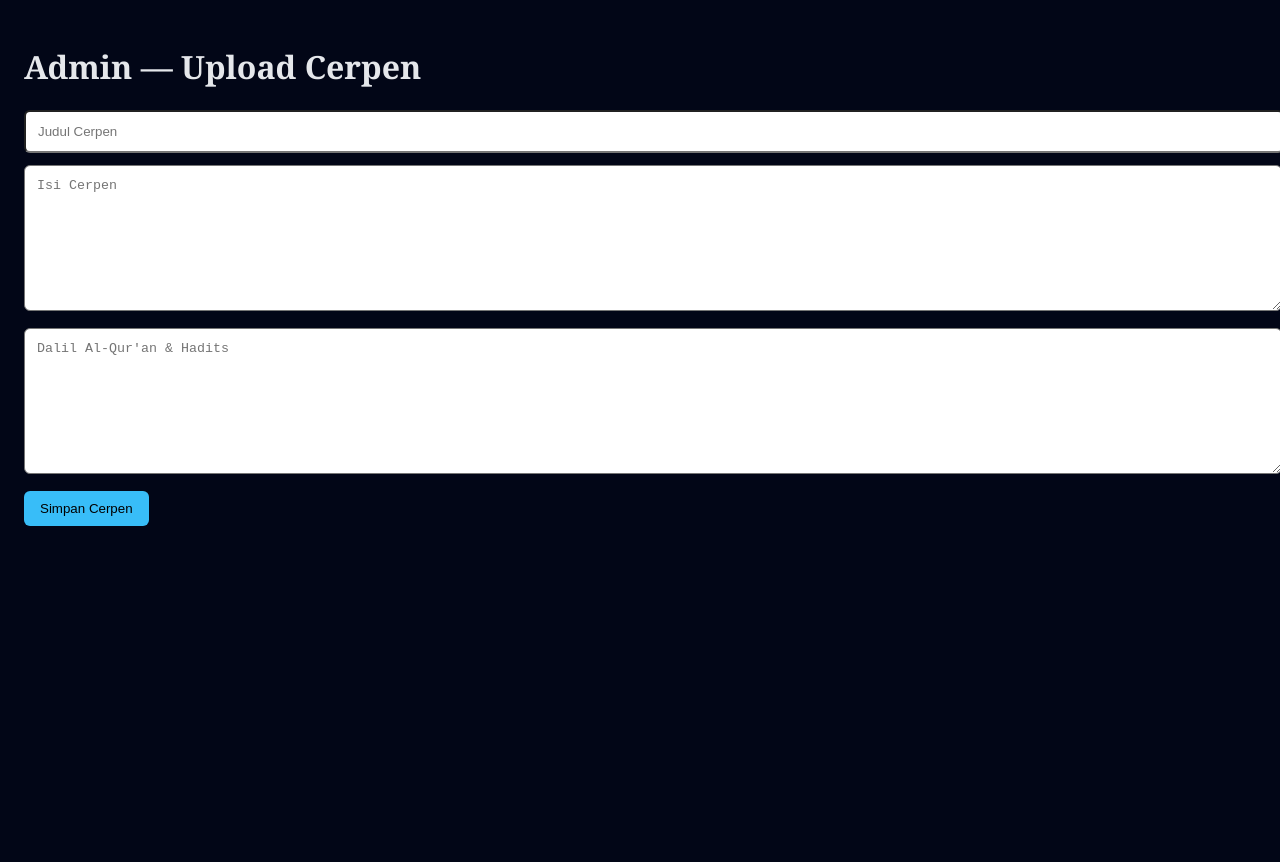
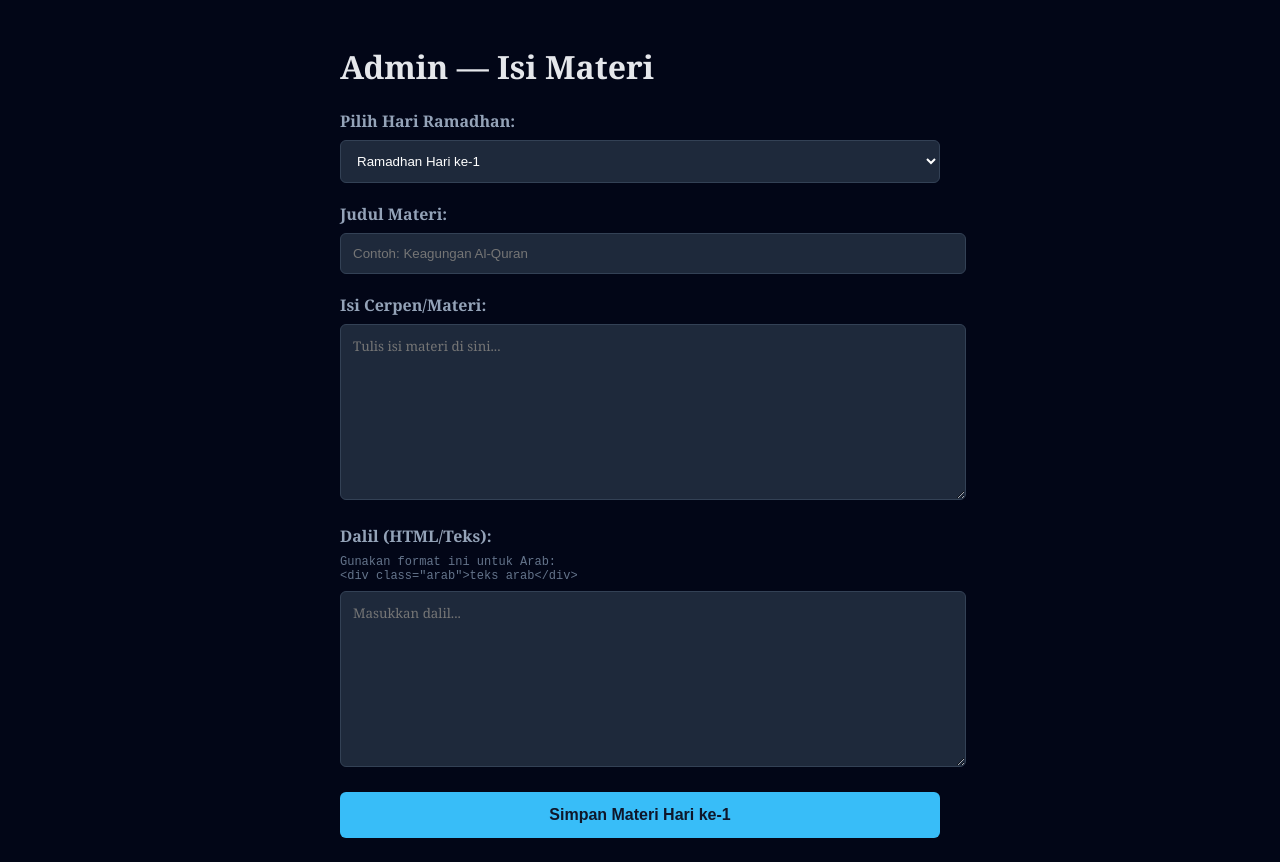
Before and after one commit to lucky74/Ramadhan_Book, a React (Vite) app: page /admin in a window 1280 px wide. Built offline with nearby package versions, Linux system fonts and the light colour scheme; a web font is replaced by a local one.

Commit message:
Update UI to 30-day grid and enhance Admin editor

```diff
--- a/src/data/storage.ts
+++ b/src/data/storage.ts
@@ -1,5 +1,5 @@
 export interface Cerpen {
-  id: string;
+  id: string; // Akan berisi angka "1" sampai "30"
   title: string;
   content: string;
   dalil: string;
@@ -12,6 +12,22 @@ export function getCerpen(): Cerpen[] {
   return data ? JSON.parse(data) : [];
 }
 
-export function saveCerpen(data: Cerpen[]) {
+export function getCerpenById(id: string): Cerpen | undefined {
+  const data = getCerpen();
+  return data.find((c) => c.id === id);
+}
+
+export function saveCerpen(newItem: Cerpen) {
+  const data = getCerpen();
+  const index = data.findIndex((c) => c.id === newItem.id);
+
+  if (index >= 0) {
+    // Update existing
+    data[index] = newItem;
+  } else {
+    // Add new
+    data.push(newItem);
+  }
+
   localStorage.setItem(STORAGE_KEY, JSON.stringify(data));
 }
--- a/src/pages/Admin.tsx
+++ b/src/pages/Admin.tsx
@@ -1,54 +1,99 @@
-import { useState } from "react";
-import { getCerpen, saveCerpen } from "../data/storage";
+import { useState, useEffect } from "react";
+import { getCerpenById, saveCerpen } from "../data/storage";
 
 export default function Admin() {
+  const [day, setDay] = useState("1");
   const [title, setTitle] = useState("");
   const [content, setContent] = useState("");
   const [dalil, setDalil] = useState("");
 
+  // Load data ketika hari dipilih
+  useEffect(() => {
+    const existing = getCerpenById(day);
+    if (existing) {
+      setTitle(existing.title);
+      setContent(existing.content);
+      setDalil(existing.dalil);
+    } else {
+      setTitle("");
+      setContent("");
+      setDalil("");
+    }
+  }, [day]);
+
   function simpan() {
-    const data = getCerpen();
-    data.push({
-      id: Date.now().toString(),
+    if (!title || !content) {
+      alert("Judul dan Isi wajib diisi");
+      return;
+    }
+
+    saveCerpen({
+      id: day,
       title,
       content,
       dalil
     });
-    saveCerpen(data);
-    alert("Cerpen berhasil disimpan (abadi)");
-    setTitle("");
-    setContent("");
-    setDalil("");
+    alert(`Berhasil menyimpan materi untuk Ramadhan hari ke-${day}`);
   }
+
+  const days = Array.from({ length: 30 }, (_, i) => i + 1);
 
   return (
     <div style={styles.container}>
-      <h1>Admin — Upload Cerpen</h1>
+      <div style={{ maxWidth: 600, margin: '0 auto' }}>
+        <h1>Admin — Isi Materi</h1>
 
+        <div style={styles.formGroup}>
+          <label style={styles.label}>Pilih Hari Ramadhan:</label>
+          <select
+            style={styles.select}
+            value={day}
+            onChange={(e) => setDay(e.target.value)}
+          >
+            {days.map(d => (
+              <option key={d} value={d}>Ramadhan Hari ke-{d}</option>
+            ))}
+          </select>
+        </div>
+
+        <div style={styles.formGroup}>
+          <label style={styles.label}>Judul Materi:</label>
           <input
             style={styles.input}
-        placeholder="Judul Cerpen"
+            placeholder="Contoh: Keagungan Al-Quran"
             value={title}
             onChange={e => setTitle(e.target.value)}
           />
+        </div>
 
+        <div style={styles.formGroup}>
+          <label style={styles.label}>Isi Cerpen/Materi:</label>
           <textarea
             style={styles.textarea}
-        placeholder="Isi Cerpen"
+            placeholder="Tulis isi materi di sini..."
             value={content}
             onChange={e => setContent(e.target.value)}
           />
+        </div>
 
+        <div style={styles.formGroup}>
+          <label style={styles.label}>Dalil (HTML/Teks):</label>
+          <div style={styles.hint}>
+            Gunakan format ini untuk Arab: <br/>
+            <code>&lt;div class="arab"&gt;teks arab&lt;/div&gt;</code>
+          </div>
           <textarea
             style={styles.textarea}
-        placeholder="Dalil Al-Qur'an & Hadits"
+            placeholder="Masukkan dalil..."
             value={dalil}
             onChange={e => setDalil(e.target.value)}
           />
+        </div>
 
         <button style={styles.button} onClick={simpan}>
-        Simpan Cerpen
+          Simpan Materi Hari ke-{day}
         </button>
+      </div>
     </div>
   );
 }
@@ -60,24 +105,56 @@ const styles = {
     color: "#e5e7eb",
     minHeight: "100vh"
   } as React.CSSProperties,
+  formGroup: {
+    marginBottom: 20
+  } as React.CSSProperties,
+  label: {
+    display: 'block',
+    marginBottom: 8,
+    color: '#94a3b8',
+    fontWeight: 'bold'
+  } as React.CSSProperties,
+  select: {
+    width: "100%",
+    padding: 12,
+    borderRadius: 6,
+    background: '#1e293b',
+    color: 'white',
+    border: '1px solid #334155'
+  } as React.CSSProperties,
   input: {
     width: "100%",
     padding: 12,
-    marginBottom: 12,
-    borderRadius: 6
+    borderRadius: 6,
+    background: '#1e293b',
+    color: 'white',
+    border: '1px solid #334155'
   } as React.CSSProperties,
   textarea: {
     width: "100%",
     padding: 12,
-    marginBottom: 12,
-    minHeight: 120,
-    borderRadius: 6
+    minHeight: 150,
+    borderRadius: 6,
+    background: '#1e293b',
+    color: 'white',
+    border: '1px solid #334155',
+    fontFamily: 'inherit'
+  } as React.CSSProperties,
+  hint: {
+    fontSize: 12,
+    color: '#64748b',
+    marginBottom: 8,
+    fontFamily: 'monospace'
   } as React.CSSProperties,
   button: {
-    padding: "10px 16px",
+    width: '100%',
+    padding: "14px",
     background: "#38bdf8",
+    color: '#0f172a',
+    fontWeight: 'bold',
     border: "none",
     borderRadius: 6,
-    cursor: "pointer"
+    cursor: "pointer",
+    fontSize: 16
   } as React.CSSProperties
 };
--- a/src/pages/Home.tsx
+++ b/src/pages/Home.tsx
@@ -2,10 +2,12 @@ import { Link } from "react-router-dom";
 import { getCerpen } from "../data/storage";
 
 export default function Home() {
-  const cerpen = getCerpen();
+  const cerpenList = getCerpen();
+  // Buat array 1 sampai 30
+  const days = Array.from({ length: 30 }, (_, i) => i + 1);
 
   return (
-    <div style={{ padding: 24, textAlign: 'center' }}>
+    <div style={{ padding: 24, textAlign: 'center', maxWidth: 800, margin: '0 auto' }}>
       <img
         src="/logo_mitas.png"
         alt="Logo Mitas"
@@ -16,16 +18,72 @@ export default function Home() {
         Jejak Kejayaan Islam & Peradaban yang Dilupakan
       </p>
 
-      {cerpen.length === 0 && <p>Belum ada cerpen.</p>}
+      <div style={styles.grid}>
+        {days.map((day) => {
+          const id = day.toString();
+          const existingData = cerpenList.find(c => c.id === id);
 
-      {cerpen.map(c => (
-        <div key={c.id} className="mushaf-card">
-          <h3>{c.title}</h3>
-          <Link className="mushaf-link" to={`/read/${c.id}`}>
-            Baca Kisah →
-          </Link>
-        </div>
-      ))}
+          return (
+            <Link key={day} to={`/read/${day}`} style={{ textDecoration: 'none' }}>
+              <div className="mushaf-card" style={styles.card}>
+                <div style={styles.dayLabel}>RAMADHAN</div>
+                <div style={styles.dayNumber}>{day}</div>
+
+                {existingData ? (
+                  <div style={styles.title}>{existingData.title}</div>
+                ) : (
+                  <div style={styles.empty}>Belum ada isi</div>
+                )}
+              </div>
+            </Link>
+          );
+        })}
+      </div>
     </div>
   );
 }
+
+const styles = {
+  grid: {
+    display: 'grid',
+    gridTemplateColumns: 'repeat(auto-fill, minmax(140px, 1fr))',
+    gap: 16,
+    marginTop: 32
+  },
+  card: {
+    padding: 16,
+    height: '100%',
+    display: 'flex',
+    flexDirection: 'column' as const,
+    alignItems: 'center',
+    justifyContent: 'center',
+    cursor: 'pointer',
+    transition: 'transform 0.2s',
+    minHeight: 140
+  },
+  dayLabel: {
+    fontSize: 12,
+    color: '#94a3b8',
+    letterSpacing: 1,
+    marginBottom: 4
+  },
+  dayNumber: {
+    fontSize: 48,
+    fontWeight: 'bold',
+    color: '#38bdf8',
+    lineHeight: 1,
+    marginBottom: 8,
+    fontFamily: 'Georgia, serif'
+  },
+  title: {
+    fontSize: 14,
+    color: '#e5e7eb',
+    marginTop: 8,
+    lineHeight: 1.4
+  },
+  empty: {
+    fontSize: 12,
+    color: '#475569',
+    fontStyle: 'italic'
+  }
+};
--- a/src/pages/Reader.tsx
+++ b/src/pages/Reader.tsx
@@ -1,17 +1,18 @@
 import { useParams, Link } from "react-router-dom";
-import { getCerpen } from "../data/storage";
+import { getCerpenById } from "../data/storage";
 
 export default function Reader() {
   const { id } = useParams();
-  const cerpen = getCerpen().find(c => c.id === id);
-
-  if (!cerpen) {
-    return <p style={{ padding: 24 }}>Cerpen tidak ditemukan.</p>;
-  }
+  const cerpen = getCerpenById(id || "1");
 
   return (
     <div className="reader" style={{ padding: 24 }}>
-      <h1 style={{ textAlign: "center" }}>{cerpen.title}</h1>
+      {cerpen ? (
+        <>
+          <div style={{ textAlign: 'center', color: '#38bdf8', marginBottom: 8, letterSpacing: 2 }}>
+            RAMADHAN HARI KE-{id}
+          </div>
+          <h1 style={{ textAlign: "center", marginTop: 0 }}>{cerpen.title}</h1>
 
           <div className="reader-content">
             {cerpen.content}
@@ -23,10 +24,27 @@ export default function Reader() {
             className="dalil-box"
             dangerouslySetInnerHTML={{ __html: cerpen.dalil }}
           />
+        </>
+      ) : (
+        <div style={{ textAlign: 'center', padding: '40px 0' }}>
+          <h2 style={{ color: '#94a3b8' }}>Belum Ada Materi</h2>
+          <p>Materi untuk Ramadhan hari ke-{id} belum diupload.</p>
+          <p>Silakan hubungi Admin.</p>
+        </div>
+      )}
 
+      <div style={{ display: 'flex', justifyContent: 'space-between', marginTop: 40 }}>
         <Link className="mushaf-link" to="/">
-        ← Kembali
+          ← Daftar Isi
         </Link>
+
+        {/* Navigasi Next/Prev sederhana */}
+        {parseInt(id || "0") < 30 && (
+          <Link className="mushaf-link" to={`/read/${parseInt(id || "0") + 1}`}>
+            Hari Berikutnya →
+          </Link>
+        )}
+      </div>
     </div>
   );
 }
```
Lines whose indentation alone changed are shown as unchanged.
